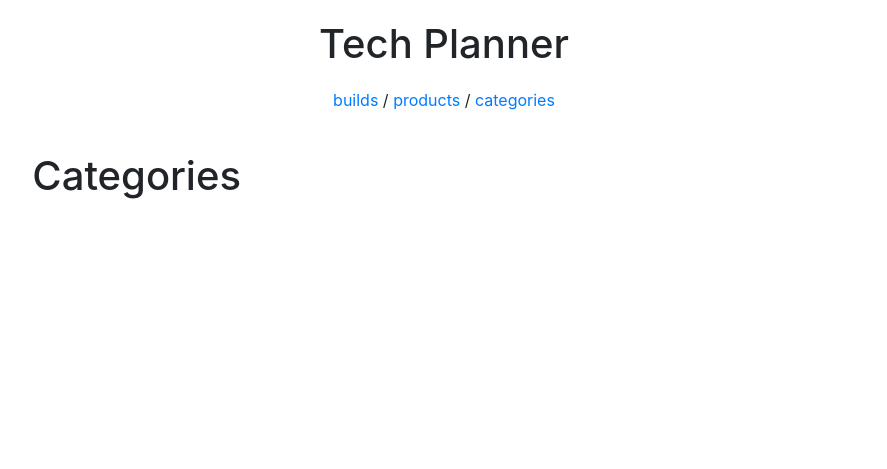
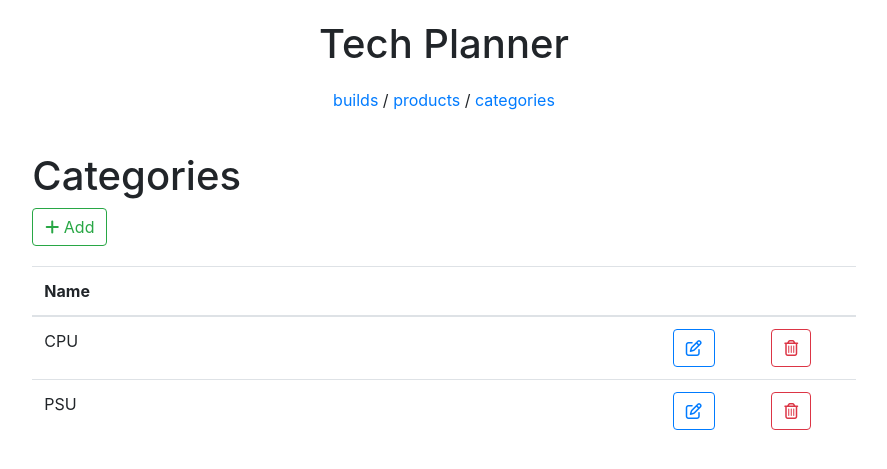
Before and after one commit to ryanarnold/tech-planner, a Django app: page /categories/ in a window 1280 px wide. Shown: the top 469 px of the page, without its empty margins (196-1083 px from the left). Run offline with Django 3.2, Linux system fonts and the light colour scheme; some libraries are stand-ins or nearby versions.

Commit message:
Add categories table with dummy data

```diff
--- /dev/null
+++ b/tech_planner/static/css/categories.css
@@ -0,0 +1,20 @@
+
+#col-name {
+    width: 50%;
+}
+
+#col-category {
+    width: 20%;
+}
+
+#col-price {
+    width: 15%;
+}
+
+#col-edit {
+    width: 7.5%;
+}
+
+#col-delete {
+    width: 7.5%;
+}
--- a/tech_planner/templates/categories.html
+++ b/tech_planner/templates/categories.html
@@ -1,7 +1,43 @@
 {% extends "base.html" %}
+
+{% block styles %}
+    <link rel="stylesheet" href="{{ static('css/categories.css') }}" >
+{% endblock styles %}
 
 {% block content %}
 
     <h1>Categories</h1>
 
+    <button type="button" class="btn btn-outline-success"><i class="fas fa-plus"></i> Add</button>
+
+    <table class="table table-hover">
+        <thead>
+            <tr>
+            <th scope="col" id="col-name">Name</th>
+            <th scope="col" id="col-edit"></th>
+            <th scope="col" id="col-delete"></th>
+            </tr>
+        </thead>
+        <tbody>
+            <tr>
+                <td>CPU</td>
+                <td>
+                    <button type="button" class="btn btn-outline-primary"><i class="far fa-edit"></i></button>
+                </td>
+                <td>
+                    <button type="button" class="btn btn-outline-danger"><i class="far fa-trash-alt"></i></button>
+                </td>
+            </tr>
+            <tr>
+                <td>PSU</td>
+                <td>
+                    <button type="button" class="btn btn-outline-primary"><i class="far fa-edit"></i></button>
+                </td>
+                <td>
+                    <button type="button" class="btn btn-outline-danger"><i class="far fa-trash-alt"></i></button>
+                </td>
+            </tr>
+        </tbody>
+    </table>
+
 {% endblock %}
```
